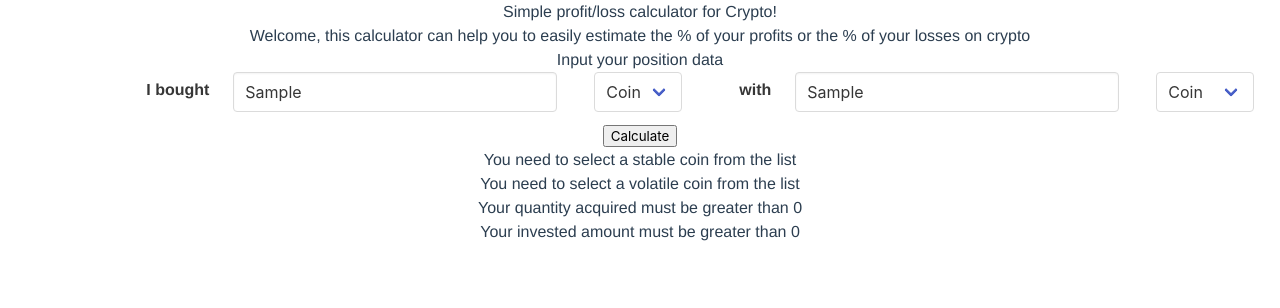
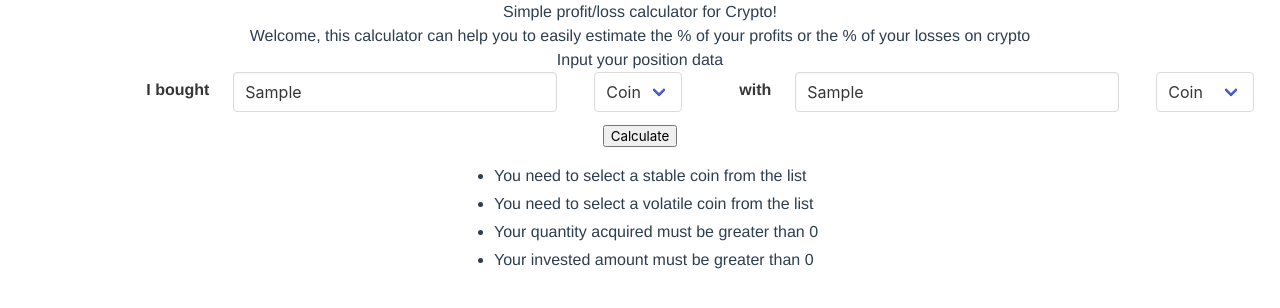
Before and after one commit to tomas95go/simple-profit-loss-calculator, a Vue app: page / in a window 1280 px wide. Both pictures are taken after typing "Sample", "Sample" into the empty fields and a click on the button "Calculate". Shown: the top 308 px of the page. Built offline with nearby package versions, Linux system fonts and the light colour scheme.

Commit message:
changing from p to ul for better readability

```diff
--- a/src/components/DataEntry.vue
+++ b/src/components/DataEntry.vue
@@ -53,9 +53,13 @@
         {{ buttonText }}
       </button>
     </div>
-    <p v-show="errorQuantity" v-for="error in formErrors" :key="error.id">
-      {{ error.message }}
-    </p>
+    <div class="content is-flex is-justify-content-center">
+      <ul v-show="errorQuantity" class="has-text-justified">
+        <li v-for="error in formErrors" :key="error.id">
+          {{ error.message }}
+        </li>
+      </ul>
+    </div>
   </div>
 </template>
 
```
